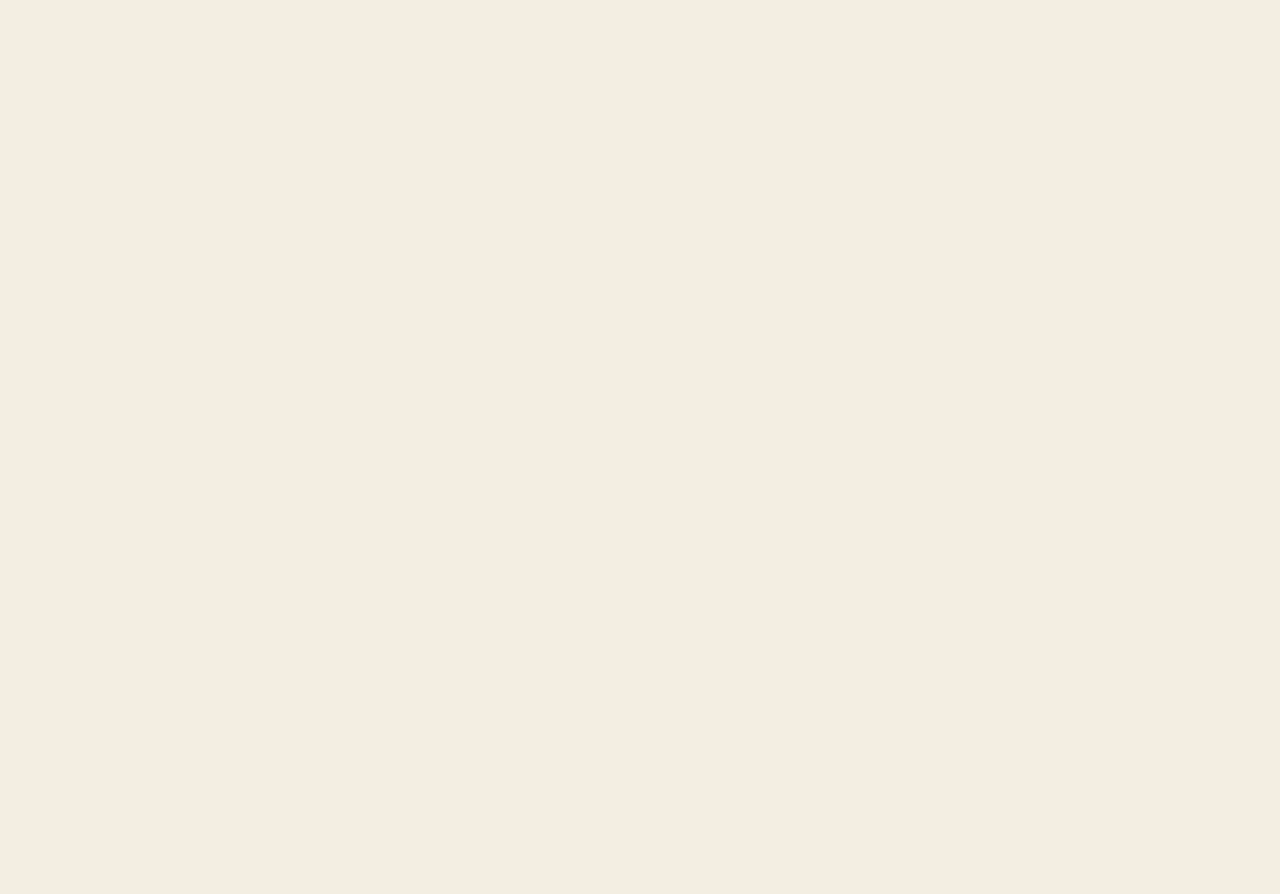
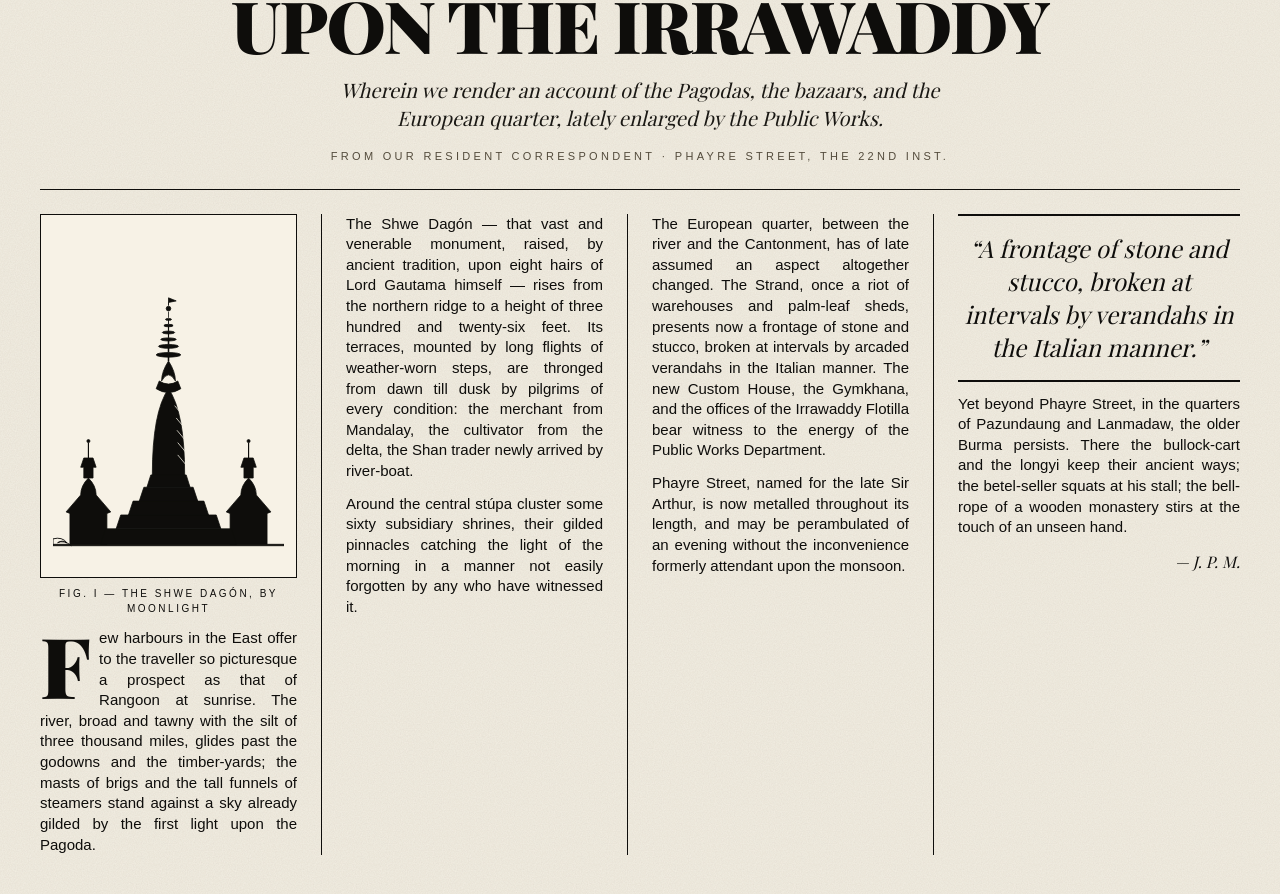
Before and after one commit to realzai/rangoon.asia, a Next.js app: page / in a window 1280 px wide. Shown: the part 778-1672 px from the top of the page. Before the commit the page ends 800 px from the top, so only its background shows below. Built offline with nearby package versions, Linux system fonts and the light colour scheme; a web font is replaced by a local one.

Commit message:
feat: hero broadsheet — Shwedagon engraving, drop cap, four-column lede

```diff
--- /dev/null
+++ b/app/components/Engravings.tsx
@@ -0,0 +1,93 @@
+/* Hand-drawn SVG engravings of Rangoon landmarks. Wood-block / line-cut feel. */
+
+type EngravingProps = {
+  className?: string
+  title?: string
+}
+
+export function Shwedagon({ className, title = 'The Shwe Dagón Pagoda' }: EngravingProps) {
+  return (
+    <svg
+      viewBox="0 0 300 440"
+      xmlns="http://www.w3.org/2000/svg"
+      className={className}
+      role="img"
+      aria-label={title}
+    >
+      <title>{title}</title>
+      <g fill="#0e0d0b" stroke="#0e0d0b" strokeLinejoin="miter">
+        {/* ground line */}
+        <rect x="0" y="412" width="300" height="2" />
+
+        {/* left subsidiary stupa */}
+        <g>
+          <path d="M22 412 L22 372 L17 370 L36 348 Q36 336 46 326 Q56 336 56 348 L75 370 L70 372 L70 412 Z" />
+          <path d="M40 326 L40 312 L36 312 L40 300 L52 300 L56 312 L52 312 L52 326 Z" />
+          <line x1="46" y1="300" x2="46" y2="280" strokeWidth="1.5" />
+          <circle cx="46" cy="278" r="2" />
+        </g>
+
+        {/* right subsidiary stupa (mirror) */}
+        <g transform="translate(208 0)">
+          <path d="M22 412 L22 372 L17 370 L36 348 Q36 336 46 326 Q56 336 56 348 L75 370 L70 372 L70 412 Z" />
+          <path d="M40 326 L40 312 L36 312 L40 300 L52 300 L56 312 L52 312 L52 326 Z" />
+          <line x1="46" y1="300" x2="46" y2="280" strokeWidth="1.5" />
+          <circle cx="46" cy="278" r="2" />
+        </g>
+
+        {/* main pagoda — tiered base platforms */}
+        <path d="M62 412 L238 412 L232 392 L68 392 Z" />
+        <path d="M82 392 L218 392 L212 374 L88 374 Z" />
+        <path d="M98 374 L202 374 L196 356 L104 356 Z" />
+        <path d="M112 356 L188 356 L182 338 L118 338 Z" />
+
+        {/* octagonal section */}
+        <path d="M122 338 L178 338 L173 322 L127 322 Z" />
+
+        {/* bell (khaung laung) */}
+        <path d="M129 322 Q129 240 150 210 Q171 240 171 322 Z" />
+
+        {/* shading: a few engraved hatch lines on the bell, right side */}
+        <g stroke="#f3eee2" strokeWidth="1">
+          <line x1="158" y1="232" x2="168" y2="244" />
+          <line x1="160" y1="248" x2="170" y2="260" />
+          <line x1="161" y1="264" x2="171" y2="276" />
+          <line x1="162" y1="280" x2="172" y2="292" />
+          <line x1="162" y1="296" x2="172" y2="308" />
+        </g>
+
+        {/* lotus throne (kya lan) */}
+        <path d="M134 210 Q150 220 166 210 L162 200 Q150 208 138 200 Z" />
+
+        {/* banana bud (paungyit) */}
+        <path d="M141 200 Q150 184 159 200 Q159 188 150 174 Q141 188 141 200 Z" />
+
+        {/* hti — umbrella crown, seven tiers */}
+        <g>
+          <line x1="150" y1="174" x2="150" y2="166" strokeWidth="2" />
+          <ellipse cx="150" cy="166" rx="16" ry="3" />
+          <line x1="150" y1="163" x2="150" y2="155" strokeWidth="2" />
+          <ellipse cx="150" cy="155" rx="13" ry="2.5" />
+          <line x1="150" y1="153" x2="150" y2="146" strokeWidth="2" />
+          <ellipse cx="150" cy="146" rx="10" ry="2" />
+          <line x1="150" y1="144" x2="150" y2="137" strokeWidth="1.5" />
+          <ellipse cx="150" cy="137" rx="8" ry="1.8" />
+          <line x1="150" y1="135" x2="150" y2="128" strokeWidth="1.5" />
+          <ellipse cx="150" cy="128" rx="6" ry="1.6" />
+          <line x1="150" y1="126" x2="150" y2="120" strokeWidth="1.2" />
+          <ellipse cx="150" cy="120" rx="4" ry="1.2" />
+          <line x1="150" y1="118" x2="150" y2="110" strokeWidth="1" />
+          {/* diamond bud (sein bu) */}
+          <circle cx="150" cy="106" r="3" />
+          {/* vane (hngetmyatna) — small bird-flag */}
+          <path d="M150 102 L150 92 L160 96 L150 98 Z" />
+        </g>
+
+        {/* foreground silhouette of palm fronds, left */}
+        <g>
+          <path d="M0 412 L0 405 Q12 402 18 410 Q12 406 6 410 Q14 406 24 414" stroke="#0e0d0b" strokeWidth="1.2" fill="none" />
+        </g>
+      </g>
+    </svg>
+  )
+}
--- a/app/page.tsx
+++ b/app/page.tsx
@@ -1,13 +1,108 @@
 import Masthead from './components/Masthead'
+import { Shwedagon } from './components/Engravings'
 
 export default function Home() {
   return (
     <main className="mx-auto max-w-broadsheet px-6 py-10">
       <Masthead />
-      <section className="mt-10 font-serif">
-        <p className="italic text-ink-faded">
-          &mdash; the press is being set; the lede comes in tomorrow&rsquo;s edition.
-        </p>
+
+      {/* ─── The Leading Article ─── */}
+      <section className="mt-10">
+        <div className="text-center">
+          <div className="font-smallcaps text-[11px] uppercase tracking-[0.4em] text-ink-faded">
+            &mdash;&nbsp;&nbsp;The Leading Article&nbsp;&nbsp;&mdash;
+          </div>
+          <h2 className="mt-3 font-display text-5xl font-black uppercase leading-[1.05] tracking-tight sm:text-7xl">
+            Of the Golden City
+            <br />
+            upon the Irrawaddy
+          </h2>
+          <p className="mx-auto mt-4 max-w-2xl font-display text-lg italic text-ink-soft sm:text-xl">
+            Wherein we render an account of the Pagodas, the bazaars, and the
+            European quarter, lately enlarged by the Public Works.
+          </p>
+          <div className="mt-4 font-smallcaps text-[11px] uppercase tracking-[0.3em] text-ink-faded">
+            From Our Resident Correspondent &middot; Phayre Street, the 22nd inst.
+          </div>
+        </div>
+
+        <div className="rule-thin mt-6" />
+
+        {/* 4-column broadsheet body */}
+        <div className="mt-6 grid grid-cols-1 gap-8 md:grid-cols-2 lg:grid-cols-4 lg:gap-6">
+          {/* Column 1 — engraving + caption */}
+          <figure className="lg:border-r lg:border-ink lg:pr-6">
+            <div className="border border-ink bg-paper-light p-3">
+              <Shwedagon className="block h-auto w-full" />
+            </div>
+            <figcaption className="mt-2 text-center font-smallcaps text-[10px] uppercase tracking-[0.25em]">
+              Fig. I &mdash; The Shwe Dagón, by moonlight
+            </figcaption>
+            <p className="mt-3 text-justify text-[15px] leading-snug">
+              <span className="float-left mr-2 mt-1 font-display text-[5.25rem] font-black leading-[0.78] text-ink">
+                F
+              </span>
+              ew harbours in the East offer to the traveller so picturesque a
+              prospect as that of Rangoon at sunrise. The river, broad and tawny
+              with the silt of three thousand miles, glides past the godowns and
+              the timber-yards; the masts of brigs and the tall funnels of
+              steamers stand against a sky already gilded by the first light upon
+              the Pagoda.
+            </p>
+          </figure>
+
+          {/* Column 2 */}
+          <div className="lg:border-r lg:border-ink lg:pr-6">
+            <p className="text-justify text-[15px] leading-snug">
+              The Shwe Dagón &mdash; that vast and venerable monument, raised, by
+              ancient tradition, upon eight hairs of Lord Gautama himself
+              &mdash; rises from the northern ridge to a height of three hundred
+              and twenty-six feet. Its terraces, mounted by long flights of
+              weather-worn steps, are thronged from dawn till dusk by pilgrims
+              of every condition: the merchant from Mandalay, the cultivator
+              from the delta, the Shan trader newly arrived by river-boat.
+            </p>
+            <p className="mt-3 text-justify text-[15px] leading-snug">
+              Around the central stúpa cluster some sixty subsidiary shrines,
+              their gilded pinnacles catching the light of the morning in a
+              manner not easily forgotten by any who have witnessed it.
+            </p>
+          </div>
+
+          {/* Column 3 */}
+          <div className="lg:border-r lg:border-ink lg:pr-6">
+            <p className="text-justify text-[15px] leading-snug">
+              The European quarter, between the river and the Cantonment, has of
+              late assumed an aspect altogether changed. The Strand, once a riot
+              of warehouses and palm-leaf sheds, presents now a frontage of
+              stone and stucco, broken at intervals by arcaded verandahs in the
+              Italian manner. The new Custom House, the Gymkhana, and the
+              offices of the Irrawaddy Flotilla bear witness to the energy of
+              the Public Works Department.
+            </p>
+            <p className="mt-3 text-justify text-[15px] leading-snug">
+              Phayre Street, named for the late Sir Arthur, is now metalled
+              throughout its length, and may be perambulated of an evening
+              without the inconvenience formerly attendant upon the monsoon.
+            </p>
+          </div>
+
+          {/* Column 4 — pull quote + close */}
+          <div>
+            <blockquote className="border-y-2 border-double border-ink py-4 text-center font-display text-2xl italic leading-snug">
+              &ldquo;A frontage of stone and stucco, broken at intervals by
+              verandahs in the Italian manner.&rdquo;
+            </blockquote>
+            <p className="mt-3 text-justify text-[15px] leading-snug">
+              Yet beyond Phayre Street, in the quarters of Pazundaung and
+              Lanmadaw, the older Burma persists. There the bullock-cart and
+              the longyi keep their ancient ways; the betel-seller squats at
+              his stall; the bell-rope of a wooden monastery stirs at the touch
+              of an unseen hand.
+            </p>
+            <p className="mt-3 text-right font-display italic">&mdash; J. P. M.</p>
+          </div>
+        </div>
       </section>
     </main>
   )
```
